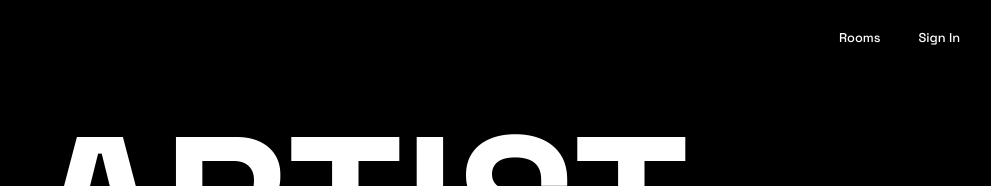
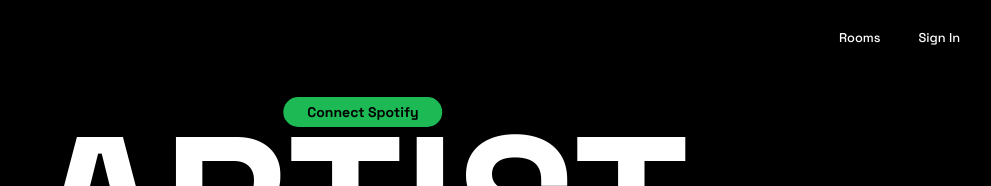
Before and after one commit to inimical1/artist-rabbit-hole, a Next.js app: page / in a window 1280 px wide. Shown: the top 186 px of the page, without its empty margins (277-1268 px from the left). Built offline with nearby package versions, Linux system fonts and the light colour scheme; no server answers.

Commit message:
fix: improve spotify button visibility and add debugging logs

```diff
--- a/app/page.tsx
+++ b/app/page.tsx
@@ -21,13 +21,16 @@ export default function Home() {
 
   useEffect(() => {
     const checkStatus = async () => {
+      console.log("Checking Spotify status...");
       const { data: { user } } = await supabase.auth.getUser()
+      console.log("Supabase User:", user ? user.email : "Not logged in");
       setUser(user)
 
       if (user) {
         try {
           const res = await fetch('/api/spotify/status')
           const data = await res.json()
+          console.log("Spotify Status Response:", data);
           setIsSpotifyConnected(data.connected)
         } catch (error) {
           console.error('Failed to check Spotify status:', error)
@@ -37,6 +40,7 @@ export default function Home() {
     checkStatus()
 
     const { data: { subscription } } = supabase.auth.onAuthStateChange((_event, session) => {
+      console.log("Auth State Changed:", _event, session?.user?.email);
       setUser(session?.user ?? null)
     })
 
@@ -92,8 +96,8 @@ export default function Home() {
       <LoadingOverlay isVisible={isLoading} />
 
       {/* Spotify Connection Banner */}
-      {user && !isSpotifyConnected && !isLoading && !artistData && (
-        <div className="absolute top-24 left-1/2 -translate-x-1/2 z-50 animate-in fade-in slide-in-from-top-4 duration-500">
+      {!isSpotifyConnected && !isLoading && !artistData && (
+        <div className="absolute top-24 left-1/2 -translate-x-1/2 z-[60] animate-in fade-in slide-in-from-top-4 duration-500">
           <a href="/api/auth/spotify">
             <Button
               className="bg-[#1DB954] hover:bg-[#1ed760] text-black font-bold font-heading rounded-full px-6 shadow-xl"
```
